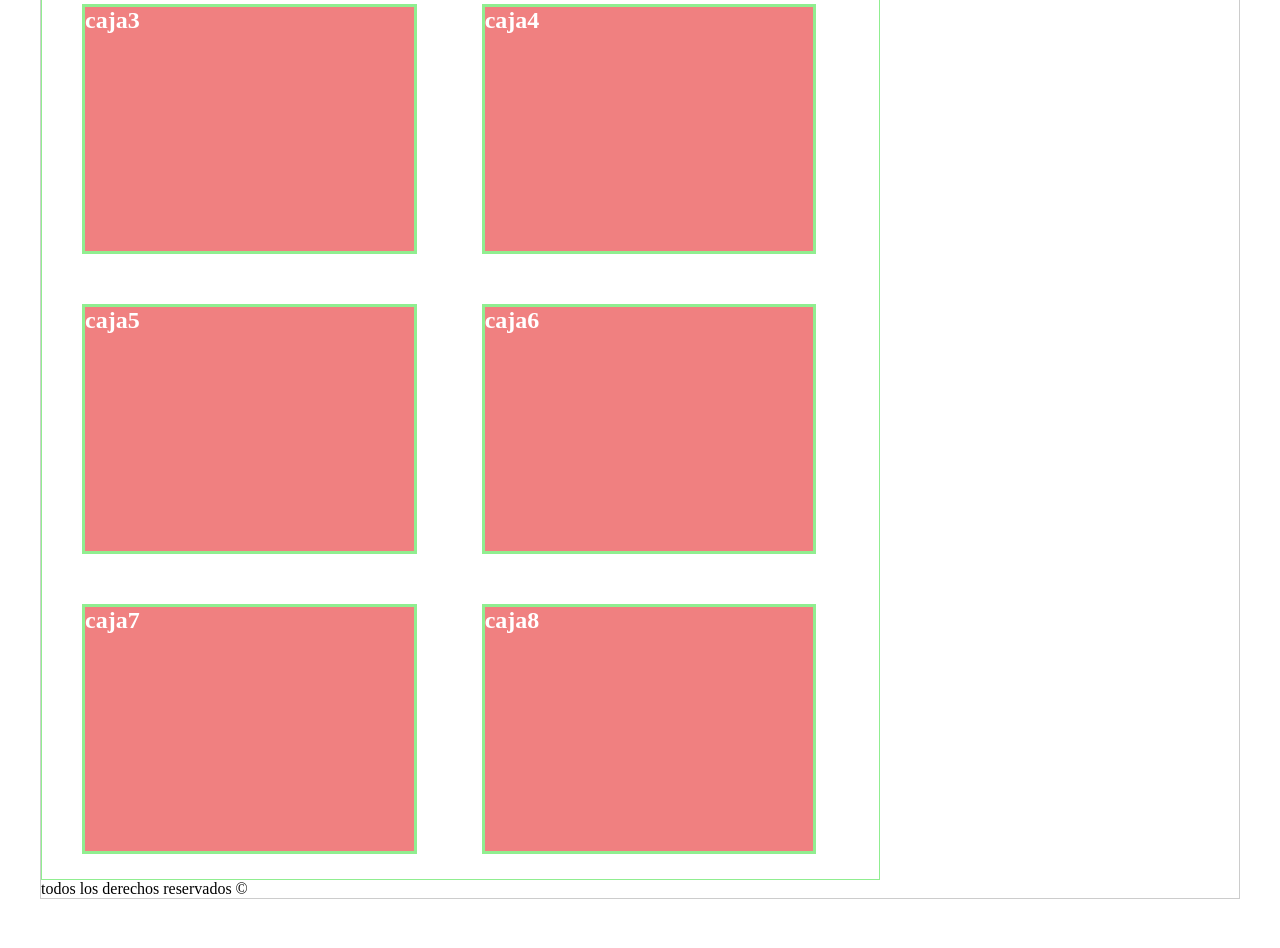
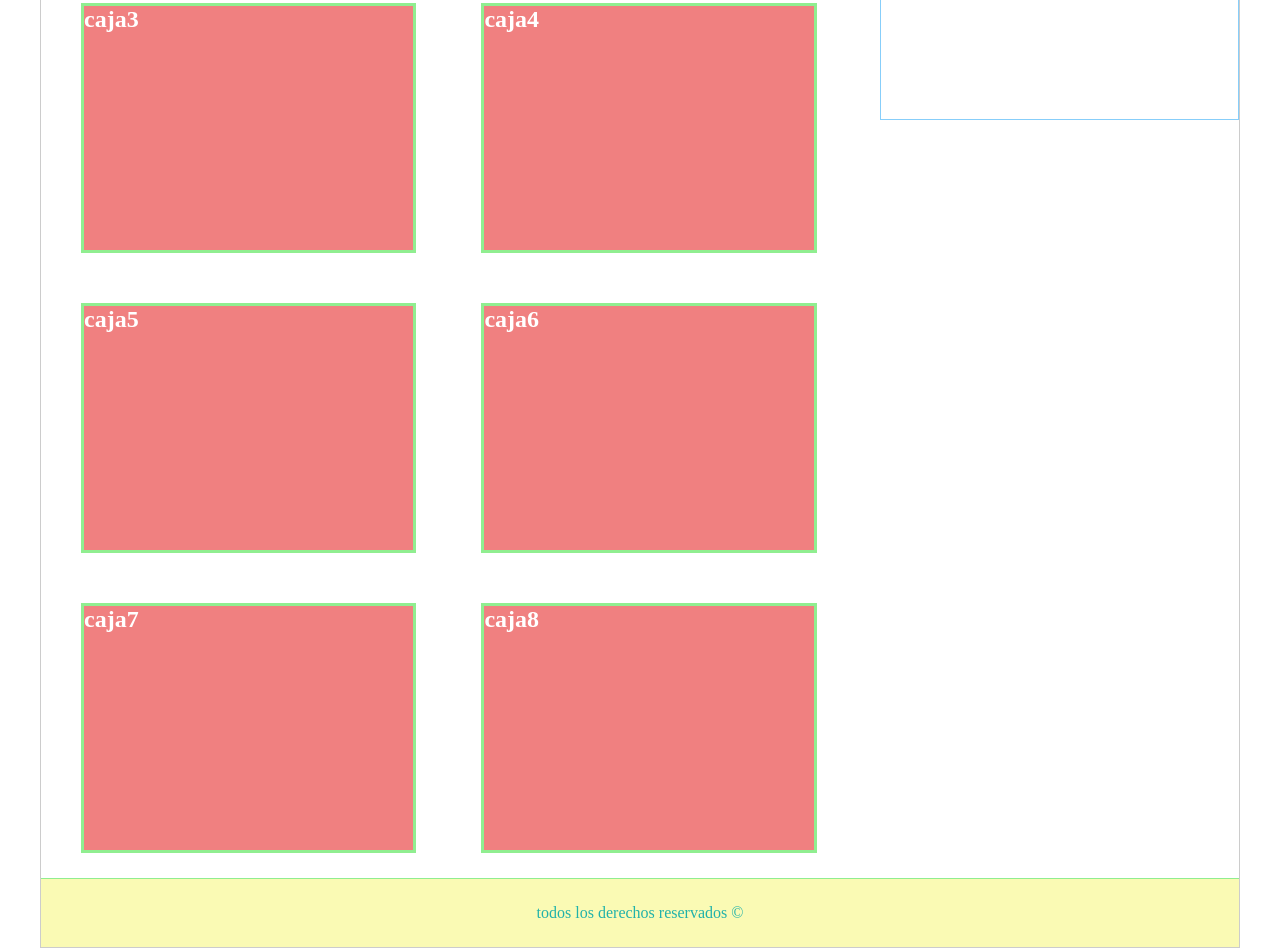
Before and after one commit to chris0315/mauqetacionwed, a plain HTML site: page 05-ejercicio/index.html in a window 1280 px wide. Shown: the part 549-1497 px from the top of the page. Before the commit the page ends 1448 px from the top, so only its background shows below. Drawn offline with Linux system fonts and the light colour scheme.

Commit message:
ejercicio terminado

```diff
--- a/05-ejercicio/style.css
+++ b/05-ejercicio/style.css
@@ -55,7 +55,6 @@
 
 #contenido {
     width: 70%;
-    border: 1px solid lightgreen;
     float: left;
 }
 
@@ -82,4 +81,15 @@
     width: 30%;
     border: 1px solid lightskyblue;
     float: left;
+    min-height: 500px;
+    text-align: center;
 }
+
+#footer {
+    width: 100%;
+    background: rgb(250, 250, 180);
+    text-align: center;
+    color: lightseagreen;
+    padding: 25px;
+    border-top: 1px solid lightgreen;
+}
```
